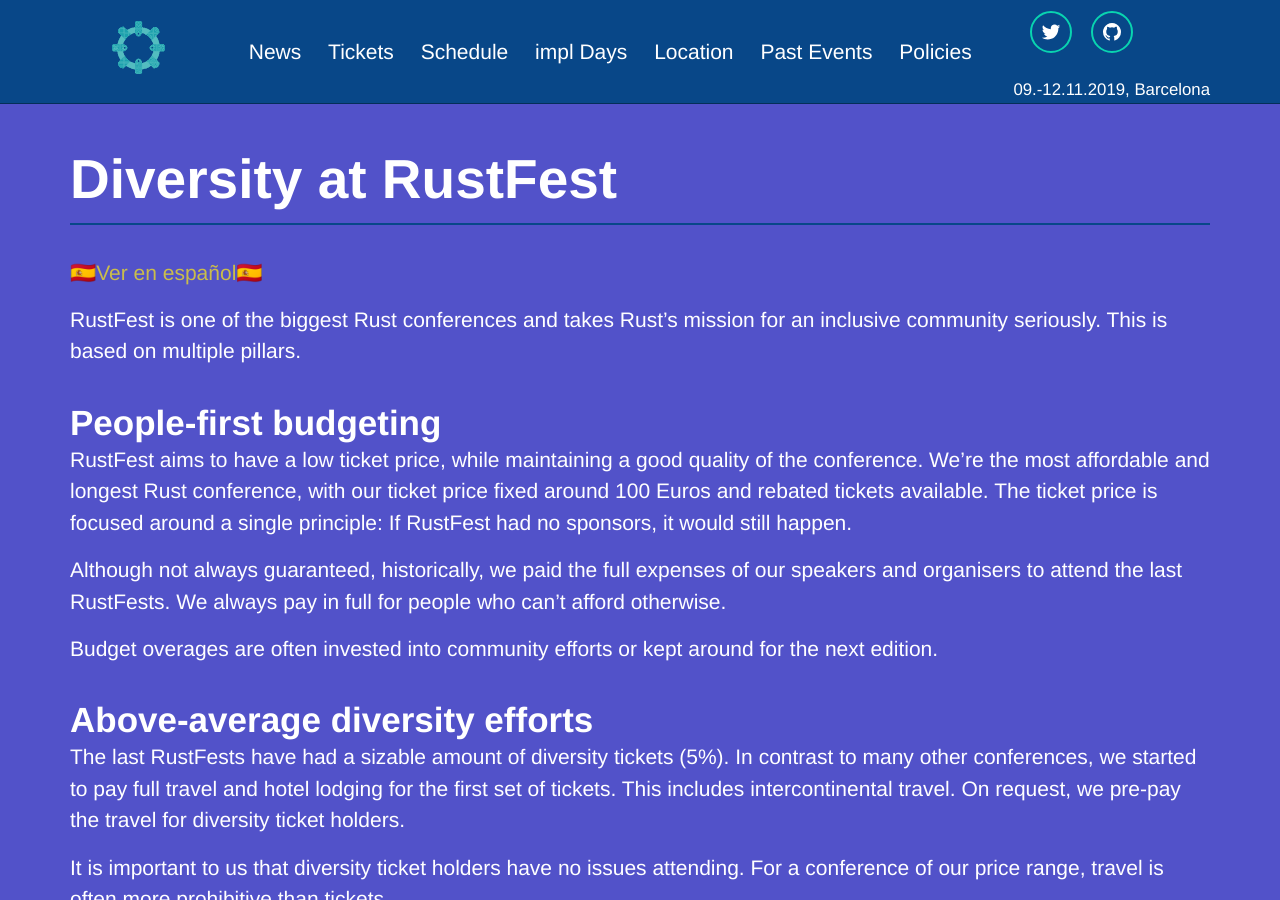
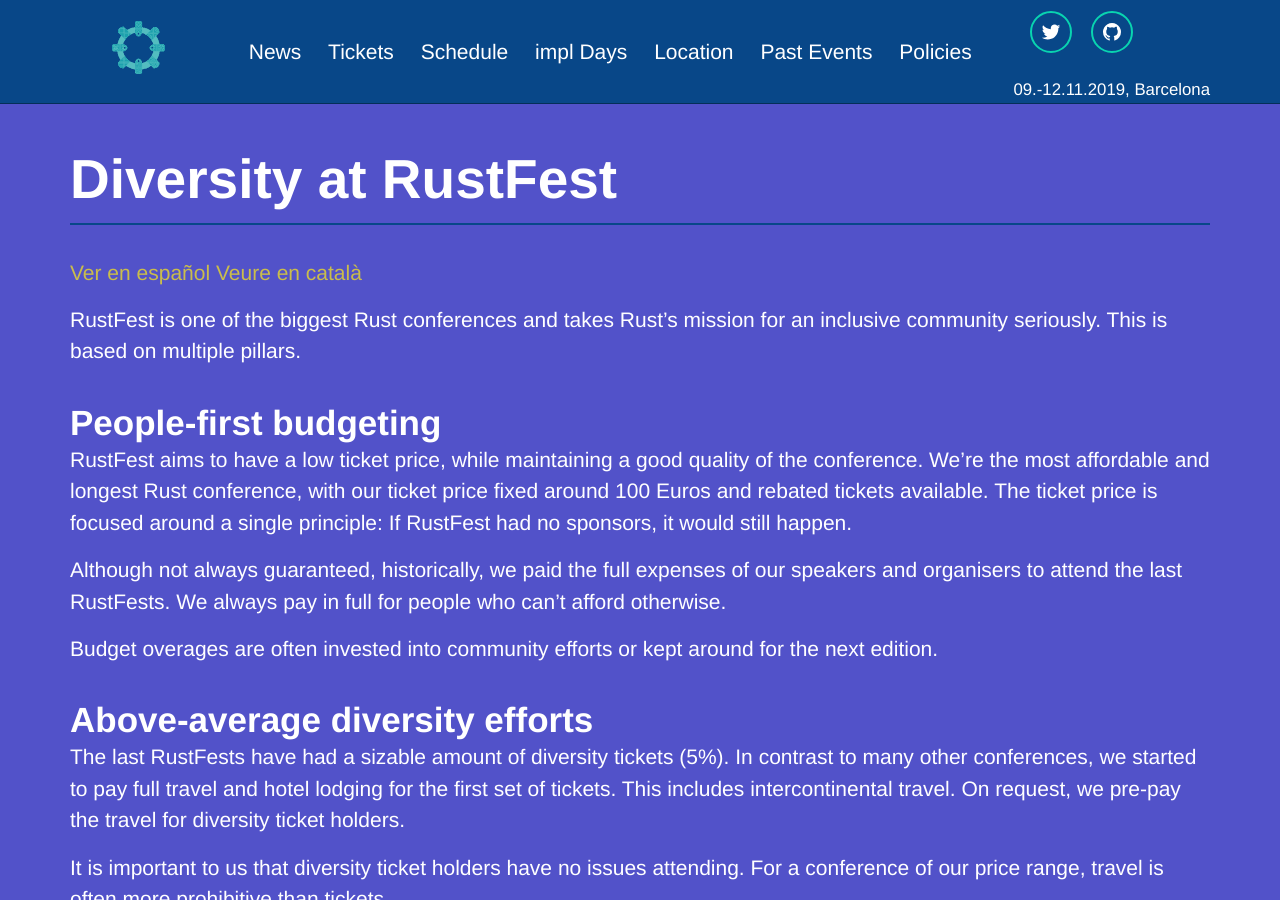
Before and after one commit to RustFestEU/barcelona.rustfest.eu, a Jekyll site: the page built from diversity.md, in a window 1280 px wide and 900 px high. Built offline with Jekyll 4.4.1, drawn with Linux system fonts in a browser that asks for light colours; nearby versions of some CDN libraries.

Commit message:
Update diversity.md

```diff
--- a/diversity.md
+++ b/diversity.md
@@ -4,7 +4,8 @@
 title: Diversity at RustFest
 ---
 
-[🇪🇸Ver en español🇪🇸](/diversity/es/)
+[Ver en español](/diversity/es/)
+[Veure en català](/diversity/ca/)
 
 RustFest is one of the biggest Rust conferences and takes Rust's mission for an inclusive community seriously. This is based on multiple pillars.
 
```
